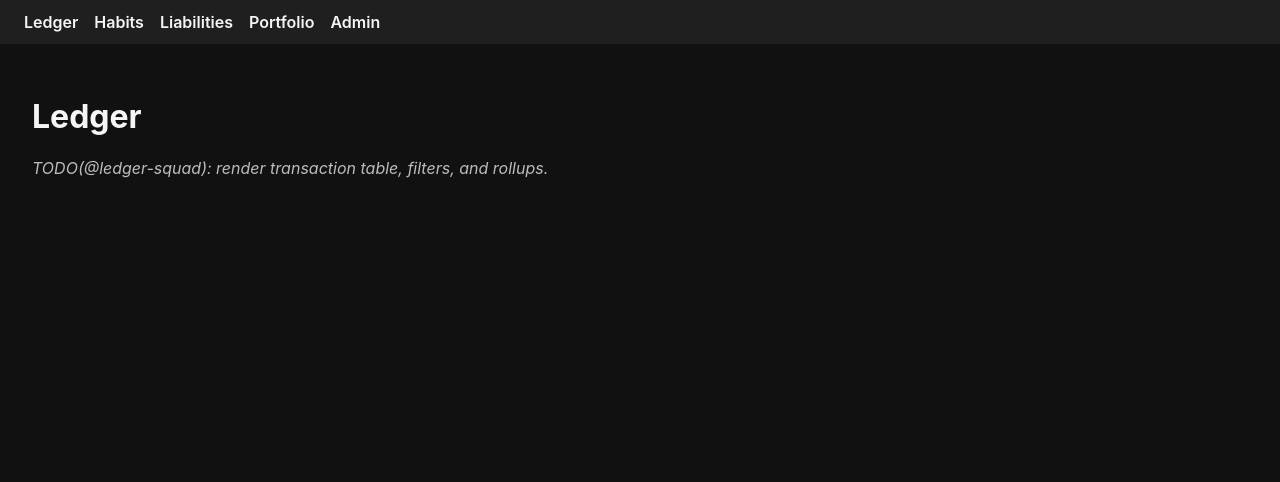
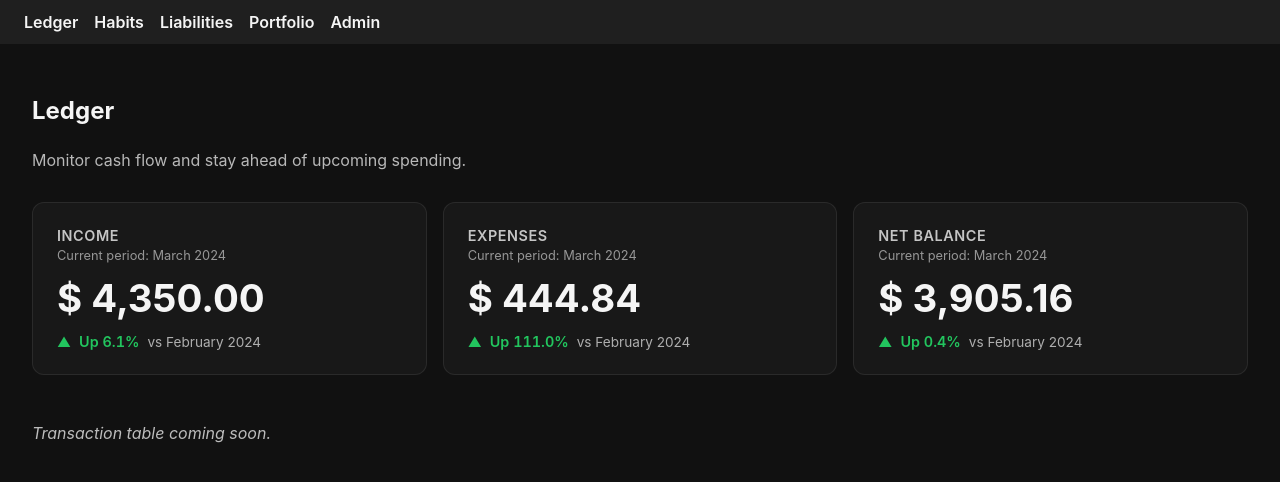
Before and after one commit to Blood-Dawn/pocketsage, a Flask app: page /ledger/ in a window 1280 px wide. Shown: the top 482 px of the page. Run offline with Flask 3, Linux system fonts and the light colour scheme.

Commit message:
Add ledger rollup summary and dashboard shell

```diff
--- a/pocketsage/blueprints/ledger/routes.py
+++ b/pocketsage/blueprints/ledger/routes.py
@@ -1,18 +1,212 @@
 """Ledger routes."""
 
 from __future__ import annotations
+
+from collections import defaultdict
+from dataclasses import dataclass
+from datetime import datetime
+from typing import Iterable, Mapping
 
 from flask import flash, redirect, render_template, request, url_for
 
 from . import bp
 
 
+@dataclass(frozen=True)
+class DemoTransaction:
+    """Lightweight structure used to populate the ledger prototype."""
+
+    occurred_at: datetime
+    amount: float
+    memo: str
+    category: str
+
+
+# Seed the prototype ledger with representative inflow and outflow data. The
+# sample spans two months so that the UI can surface a meaningful trend
+# indicator when comparing periods.
+_DEMO_TRANSACTIONS: tuple[DemoTransaction, ...] = (
+    DemoTransaction(
+        occurred_at=datetime(2024, 3, 1),
+        amount=4200.0,
+        memo="Salary · Acme Corp",
+        category="Income",
+    ),
+    DemoTransaction(
+        occurred_at=datetime(2024, 3, 2),
+        amount=-125.34,
+        memo="Groceries · Fresh Market",
+        category="Household",
+    ),
+    DemoTransaction(
+        occurred_at=datetime(2024, 3, 5),
+        amount=-89.5,
+        memo="Utilities · City Power",
+        category="Utilities",
+    ),
+    DemoTransaction(
+        occurred_at=datetime(2024, 3, 12),
+        amount=-230.0,
+        memo="Dining · Weekend outings",
+        category="Dining",
+    ),
+    DemoTransaction(
+        occurred_at=datetime(2024, 3, 18),
+        amount=150.0,
+        memo="Freelance · Design gig",
+        category="Income",
+    ),
+    DemoTransaction(
+        occurred_at=datetime(2024, 2, 29),
+        amount=4100.0,
+        memo="Salary · Acme Corp",
+        category="Income",
+    ),
+    DemoTransaction(
+        occurred_at=datetime(2024, 2, 21),
+        amount=-118.75,
+        memo="Groceries · Fresh Market",
+        category="Household",
+    ),
+    DemoTransaction(
+        occurred_at=datetime(2024, 2, 8),
+        amount=-92.1,
+        memo="Utilities · City Power",
+        category="Utilities",
+    ),
+)
+
+
+def _period_key(value: datetime) -> str:
+    return value.strftime("%Y-%m")
+
+
+def _period_label(key: str | None) -> str | None:
+    if not key:
+        return None
+    period_start = datetime.strptime(f"{key}-01", "%Y-%m-%d")
+    return period_start.strftime("%B %Y")
+
+
+def _format_currency(value: float, *, absolute: bool = False) -> str:
+    display_value = abs(value) if absolute else value
+    prefix = "-" if (not absolute and display_value < 0) else ""
+    return f"{prefix}$ {abs(display_value):,.2f}"
+
+
+def _summarize_transactions(
+    transactions: Iterable[DemoTransaction],
+) -> tuple[list[Mapping[str, object]], str | None, str | None]:
+    """Return rollup metrics and human-readable period labels."""
+
+    monthly_totals: dict[str, dict[str, float]] = defaultdict(
+        lambda: {"income": 0.0, "expenses": 0.0, "balance": 0.0}
+    )
+
+    for txn in transactions:
+        period = _period_key(txn.occurred_at)
+        bucket = monthly_totals[period]
+        if txn.amount >= 0:
+            bucket["income"] += txn.amount
+        else:
+            bucket["expenses"] += abs(txn.amount)
+        bucket["balance"] += txn.amount
+
+    if not monthly_totals:
+        return [], None, None
+
+    periods = sorted(monthly_totals.keys())
+    current_period_key = periods[-1]
+    previous_period_key = periods[-2] if len(periods) > 1 else None
+
+    current_label = _period_label(current_period_key)
+    previous_label = _period_label(previous_period_key)
+
+    metric_definitions = (
+        ("income", "Income", True),
+        ("expenses", "Expenses", True),
+        ("balance", "Net balance", False),
+    )
+
+    rollups: list[Mapping[str, object]] = []
+    for key, label, absolute in metric_definitions:
+        current_value = monthly_totals[current_period_key][key]
+        has_comparison = previous_period_key is not None
+        previous_value = (
+            monthly_totals[previous_period_key][key] if has_comparison else 0.0
+        )
+        change = current_value - previous_value if has_comparison else 0.0
+
+        direction = "flat"
+        if has_comparison:
+            if change > 1e-2:
+                direction = "up"
+            elif change < -1e-2:
+                direction = "down"
+        elif current_value > 0:
+            direction = "up"
+
+        percent_change: float | None = None
+        if has_comparison and abs(previous_value) > 1e-9:
+            percent_change = (change / previous_value) * 100
+
+        if not has_comparison:
+            trend_value = "First period"
+            trend_caption = "No prior period"
+            trend_sr_text = f"{label} for {current_label} with no prior comparison."
+        elif percent_change is None and abs(change) > 1e-2:
+            trend_value = "New this period"
+            trend_caption = f"Previously 0 in {previous_label}"
+            trend_sr_text = (
+                f"{label} introduced this period after no activity in {previous_label}."
+            )
+        else:
+            magnitude = abs(percent_change) if percent_change is not None else 0.0
+            if direction == "flat":
+                trend_value = "No change"
+                trend_sr_text = f"{label} unchanged compared to {previous_label}."
+            elif direction == "up":
+                trend_value = f"Up {magnitude:.1f}%"
+                trend_sr_text = (
+                    f"{label} increased {magnitude:.1f} percent compared to {previous_label}."
+                )
+            else:
+                trend_value = f"Down {magnitude:.1f}%"
+                trend_sr_text = (
+                    f"{label} decreased {magnitude:.1f} percent compared to {previous_label}."
+                )
+            trend_caption = f"vs {previous_label}" if previous_label else ""
+
+        rollups.append(
+            {
+                "key": key,
+                "label": label,
+                "formatted_amount": _format_currency(current_value, absolute=absolute),
+                "direction": direction,
+                "trend_value": trend_value,
+                "trend_caption": trend_caption,
+                "trend_sr_text": trend_sr_text,
+            }
+        )
+
+    return rollups, current_label, previous_label
+
+
 @bp.get("/")
 def list_transactions():
     """Display ledger transactions with filters and rollups."""
 
-    # TODO(@ledger-squad): wire repository filtering + pagination + rollup summary.
-    return render_template("ledger/index.html", filters=request.args)
+    rollups, current_period_label, previous_period_label = _summarize_transactions(
+        _DEMO_TRANSACTIONS
+    )
+
+    return render_template(
+        "ledger/index.html",
+        filters=request.args,
+        rollups=rollups,
+        current_period_label=current_period_label,
+        previous_period_label=previous_period_label,
+    )
 
 
 @bp.get("/new")
--- a/pocketsage/static/css/main.css
+++ b/pocketsage/static/css/main.css
@@ -7,6 +7,18 @@ body {
     margin: 0;
     background: var(--surface, #111);
     color: var(--text, #f5f5f5);
+}
+
+.sr-only {
+    position: absolute;
+    width: 1px;
+    height: 1px;
+    padding: 0;
+    margin: -1px;
+    overflow: hidden;
+    clip: rect(0, 0, 0, 0);
+    white-space: nowrap;
+    border: 0;
 }
 
 .top-nav {
@@ -179,6 +191,7 @@ body {
     flex-wrap: wrap;
 }
 
+.card-surface,
 .portfolio-summary,
 .portfolio-allocation,
 .portfolio-holdings,
@@ -347,6 +360,93 @@ body {
     line-height: 1.5;
 }
 
+.ledger-dashboard {
+    display: grid;
+    gap: 2rem;
+}
+
+.ledger-header {
+    display: grid;
+    gap: 0.35rem;
+}
+
+.ledger-subtitle {
+    margin: 0;
+    color: rgba(255, 255, 255, 0.7);
+}
+
+.ledger-rollups {
+    display: grid;
+    gap: 1rem;
+    grid-template-columns: repeat(auto-fit, minmax(15rem, 1fr));
+}
+
+.ledger-rollup-card {
+    display: grid;
+    gap: 0.75rem;
+}
+
+.ledger-rollup-header {
+    display: grid;
+    gap: 0.25rem;
+}
+
+.ledger-rollup-label {
+    margin: 0;
+    font-size: 0.9rem;
+    font-weight: 600;
+    letter-spacing: 0.04em;
+    text-transform: uppercase;
+    color: rgba(255, 255, 255, 0.75);
+}
+
+.ledger-rollup-period {
+    margin: 0;
+    font-size: 0.8rem;
+    color: rgba(255, 255, 255, 0.55);
+}
+
+.ledger-rollup-amount {
+    margin: 0;
+    font-size: clamp(1.75rem, 3vw, 2.5rem);
+    font-weight: 700;
+}
+
+.ledger-rollup-trend {
+    margin: 0;
+    display: inline-flex;
+    align-items: center;
+    gap: 0.5rem;
+    font-size: 0.9rem;
+    font-weight: 600;
+}
+
+.ledger-rollup-trend-icon {
+    font-size: 0.85rem;
+}
+
+.ledger-rollup-trend[data-direction="up"] {
+    color: #22c55e;
+}
+
+.ledger-rollup-trend[data-direction="down"] {
+    color: #f97316;
+}
+
+.ledger-rollup-trend[data-direction="flat"] {
+    color: rgba(255, 255, 255, 0.7);
+}
+
+.ledger-rollup-trend-value {
+    font-variant-numeric: tabular-nums;
+}
+
+.ledger-rollup-trend-caption {
+    font-weight: 400;
+    font-size: 0.85rem;
+    color: rgba(255, 255, 255, 0.65);
+}
+
 .job-item {
     display: grid;
     gap: 0.25rem;
--- a/pocketsage/templates/ledger/index.html
+++ b/pocketsage/templates/ledger/index.html
@@ -1,6 +1,42 @@
 {% extends 'base.html' %}
 {% block title %}Ledger · PocketSage{% endblock %}
 {% block content %}
-  <h1>Ledger</h1>
-  <p class="todo">TODO(@ledger-squad): render transaction table, filters, and rollups.</p>
+  <section class="ledger-dashboard">
+    <header class="ledger-header">
+      <h1>Ledger</h1>
+      <p class="ledger-subtitle">Monitor cash flow and stay ahead of upcoming spending.</p>
+    </header>
+
+    <section class="ledger-rollups" aria-label="Cash flow summary{% if current_period_label %} for {{ current_period_label }}{% endif %}">
+      {% for metric in rollups %}
+        <article class="card-surface ledger-rollup-card" role="group" aria-labelledby="rollup-{{ metric.key }}">
+          <header class="ledger-rollup-header">
+            <p class="ledger-rollup-label" id="rollup-{{ metric.key }}">{{ metric.label }}</p>
+            {% if current_period_label %}
+              <p class="ledger-rollup-period">Current period: {{ current_period_label }}</p>
+            {% endif %}
+          </header>
+          <p class="ledger-rollup-amount">{{ metric.formatted_amount }}</p>
+          <p class="ledger-rollup-trend" data-direction="{{ metric.direction }}">
+            <span class="ledger-rollup-trend-icon" aria-hidden="true">
+              {% if metric.direction == 'up' %}
+                ▲
+              {% elif metric.direction == 'down' %}
+                ▼
+              {% else %}
+                ◆
+              {% endif %}
+            </span>
+            <span class="ledger-rollup-trend-value">{{ metric.trend_value }}</span>
+            {% if metric.trend_caption %}
+              <span class="ledger-rollup-trend-caption" aria-hidden="true">{{ metric.trend_caption }}</span>
+            {% endif %}
+            <span class="sr-only">{{ metric.trend_sr_text }}</span>
+          </p>
+        </article>
+      {% endfor %}
+    </section>
+
+    <p class="todo">Transaction table coming soon.</p>
+  </section>
 {% endblock %}
```
